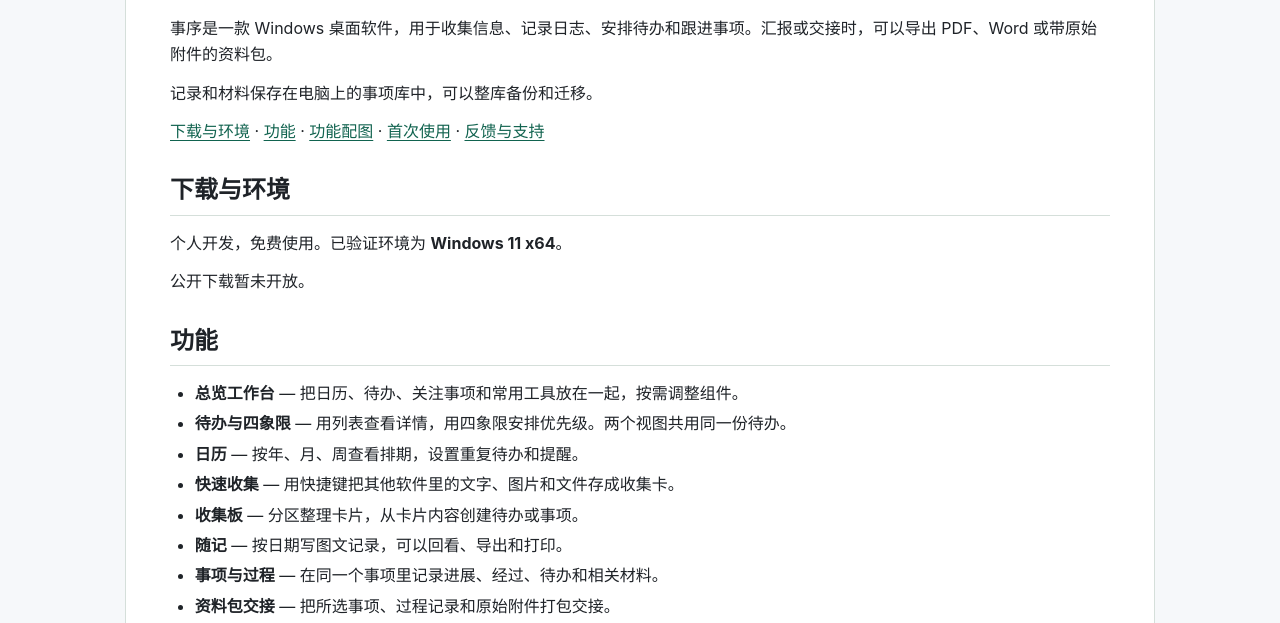
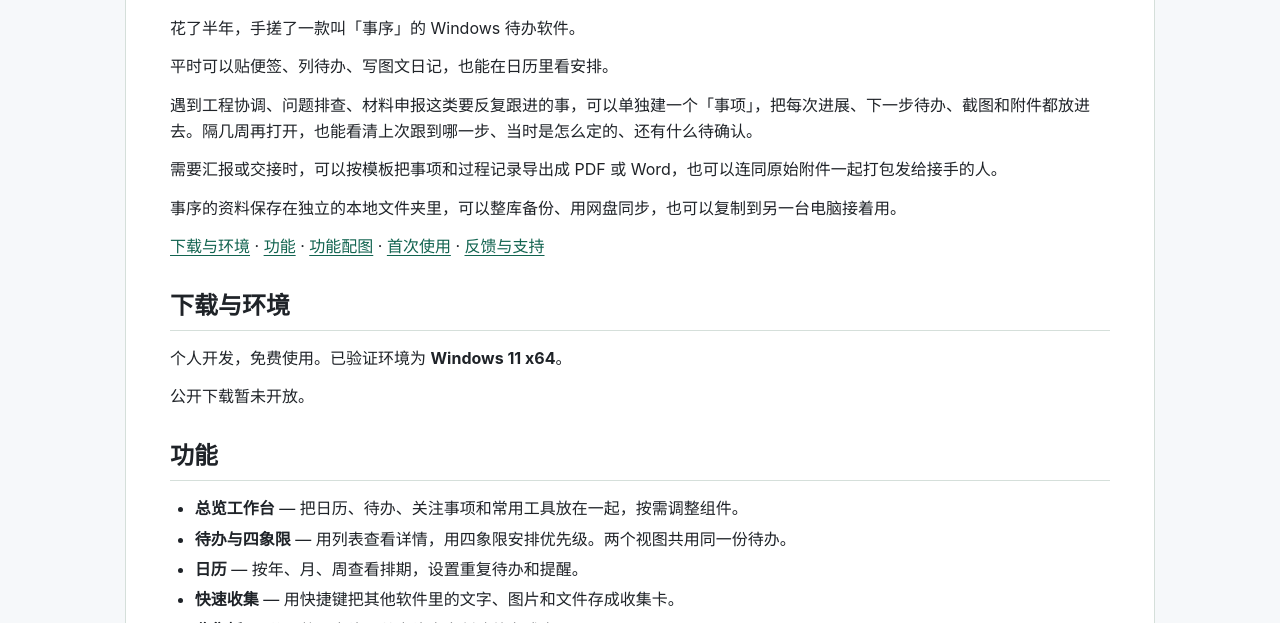
Before and after one commit to ZSTDJan/shixu, a plain HTML site: page index.html in a window 1280 px wide. Shown: the part 159-782 px from the top of the page. Drawn offline with Linux system fonts and the light colour scheme.

Commit message:
更新事序发布页的开篇概述

```diff
--- a/index.html
+++ b/index.html
@@ -80,8 +80,11 @@ code { font-family: Consolas, monospace; font-size: .9em; }
   </div>
   <main>
 <h1 id="事序-shixu">事序 SHIXU</h1>
-<p>事序是一款 Windows 桌面软件，用于收集信息、记录日志、安排待办和跟进事项。汇报或交接时，可以导出 PDF、Word 或带原始附件的资料包。</p>
-<p>记录和材料保存在电脑上的事项库中，可以整库备份和迁移。</p>
+<p>花了半年，手搓了一款叫「事序」的 Windows 待办软件。</p>
+<p>平时可以贴便签、列待办、写图文日记，也能在日历里看安排。</p>
+<p>遇到工程协调、问题排查、材料申报这类要反复跟进的事，可以单独建一个「事项」，把每次进展、下一步待办、截图和附件都放进去。隔几周再打开，也能看清上次跟到哪一步、当时是怎么定的、还有什么待确认。</p>
+<p>需要汇报或交接时，可以按模板把事项和过程记录导出成 PDF 或 Word，也可以连同原始附件一起打包发给接手的人。</p>
+<p>事序的资料保存在独立的本地文件夹里，可以整库备份、用网盘同步，也可以复制到另一台电脑接着用。</p>
 <p><a href="#%E4%B8%8B%E8%BD%BD%E4%B8%8E%E7%8E%AF%E5%A2%83">下载与环境</a> · <a href="#%E5%8A%9F%E8%83%BD">功能</a> · <a href="#%E5%8A%9F%E8%83%BD%E9%85%8D%E5%9B%BE">功能配图</a> · <a href="#%E9%A6%96%E6%AC%A1%E4%BD%BF%E7%94%A8">首次使用</a> · <a href="#%E5%8F%8D%E9%A6%88%E4%B8%8E%E6%94%AF%E6%8C%81">反馈与支持</a></p>
 <h2 id="下载与环境">下载与环境</h2>
 <p>个人开发，免费使用。已验证环境为 <strong>Windows 11 x64</strong>。</p>
```
Also changed, not shown: 1 other file.
